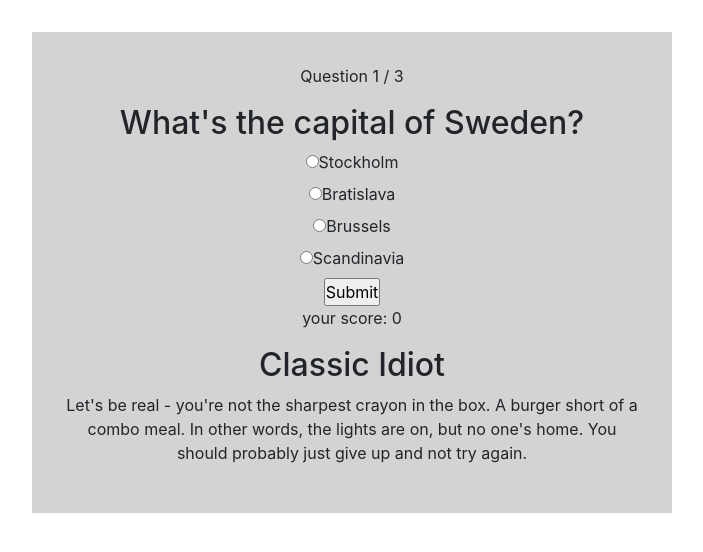
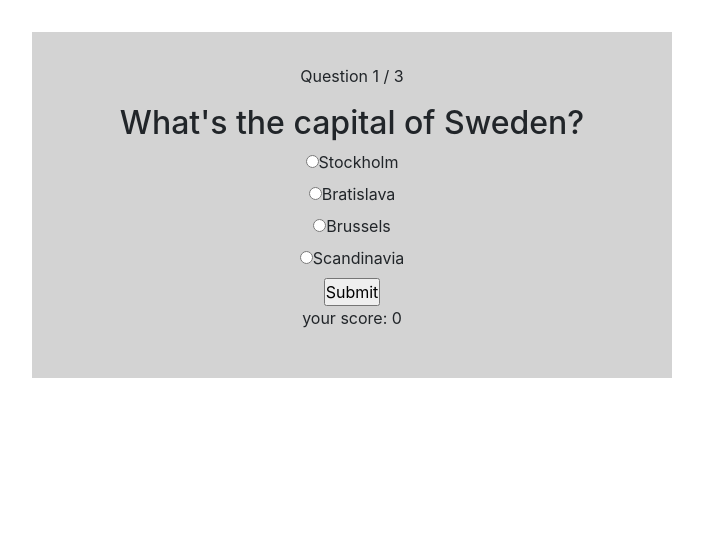
Before and after one commit to DaNiels89/quiz, a React (Create React App) app: page / in a window 1280 px wide. Shown: the top 552 px of the page, without its empty margins (288-991 px from the left). Built offline with nearby package versions, Linux system fonts and the light colour scheme; a small style sheet from the web is missing.

Commit message:
merge with results

```diff
--- a/src/App.js
+++ b/src/App.js
@@ -27,12 +27,13 @@ function App() {
   }
 
   return <div className='container'>
+  {question > data.length ? (<Results/>) : null}
   <Progress question={data[question].id} length={data.length}/>
  <Question
       question={data[question].question} answer={data[question].answer} allAnswers={shuffled} next={(x) => {nextQuestion(x)}} scoreUp={() => {scoreUp()}}
     />
     <Score score={score}/>
-    <Results score={score} />
+
   </div>;
 
 }
```
